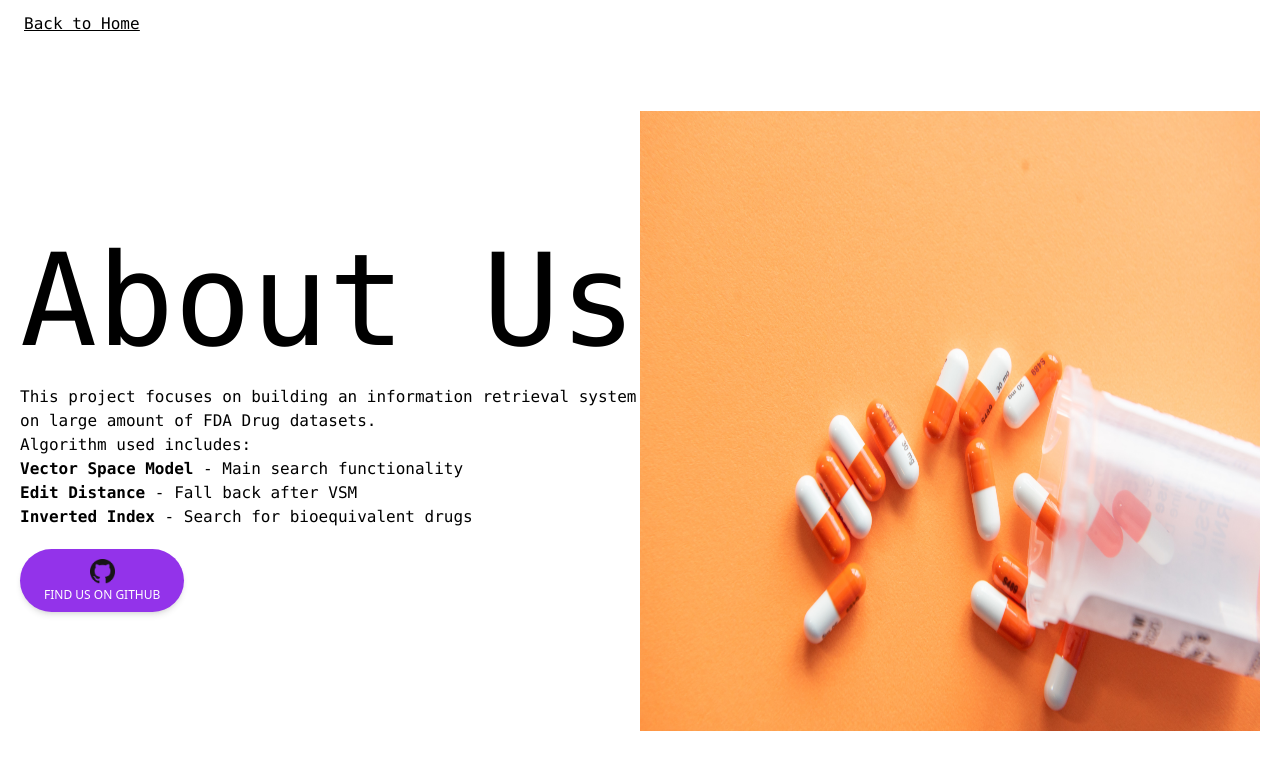
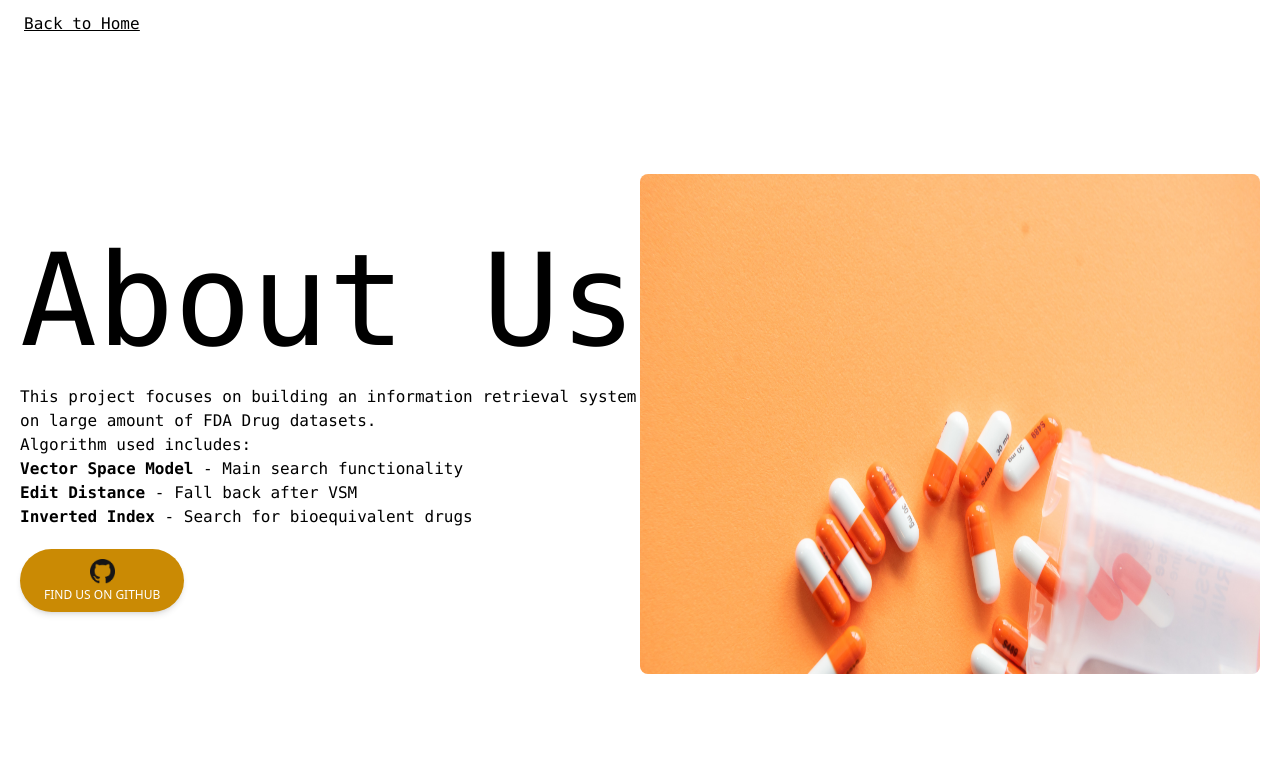
Before and after one commit to fushaoqin-devops/fda-drug-search, a Next.js app: page /about in a window 1280 px wide. Shown: the top 770 px of the page. Built offline with nearby package versions, Linux system fonts and the light colour scheme; what tw-elements would draw is missing.

Commit message:
changed color

```diff
--- a/pages/about.tsx
+++ b/pages/about.tsx
@@ -22,14 +22,14 @@ const About = () => {
           <a href="https://github.com/fushaoqin-devops/fda-drug-search">
             <button
               type="button"
-              className="inline-block rounded-full bg-purple-600 px-6 py-2.5 text-xs font-medium uppercase leading-tight text-white shadow-md transition duration-150 ease-in-out hover:bg-purple-700 hover:shadow-lg focus:bg-purple-700 focus:shadow-lg focus:outline-none focus:ring-0 active:bg-purple-800"
+              className="inline-block rounded-full bg-yellow-600 px-6 py-2.5 text-xs font-medium uppercase leading-tight text-white shadow-md transition duration-150 ease-in-out hover:bg-yellow-700 hover:shadow-lg focus:bg-yellow-700 focus:shadow-lg focus:outline-none focus:ring-0 active:bg-yellow-800"
             >
               <Image src="/github.png" alt="" width={25} height={25} />
               <div>Find us on Github</div>
             </button>
           </a>
         </div>
-        <div className="border-radius-2 basis-1/2">
+        <div className="h-[500px] w-[700px] basis-1/2 overflow-hidden rounded-lg">
           <Image
             src="/medicine.jpg"
             alt="about image"
```
